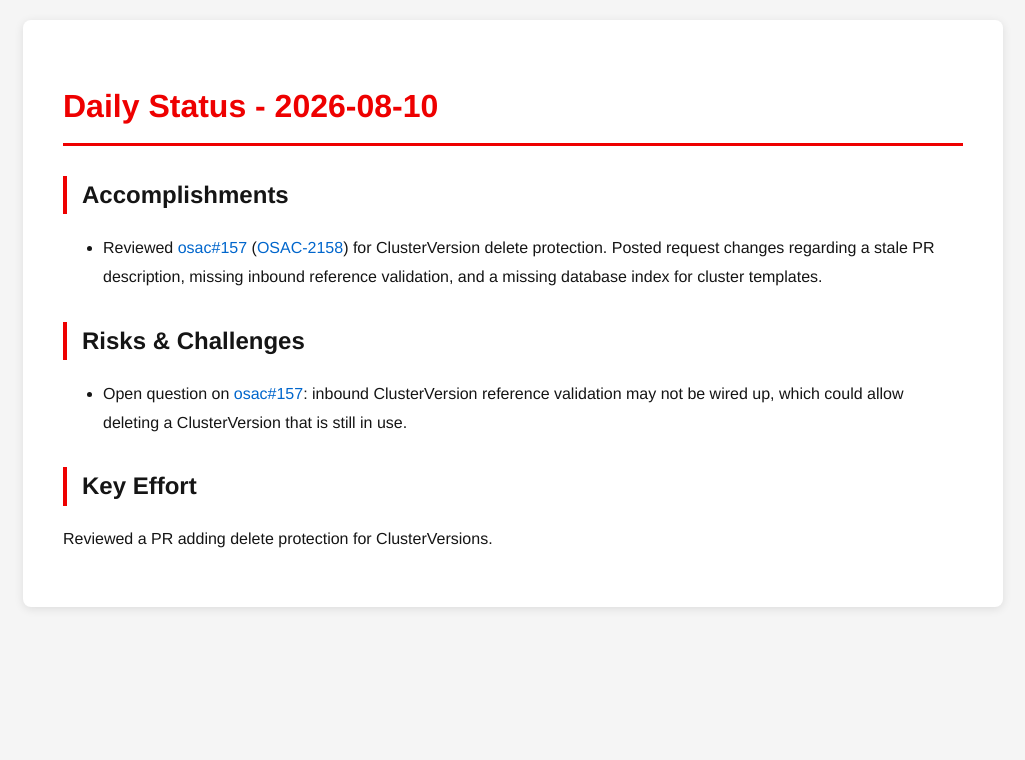
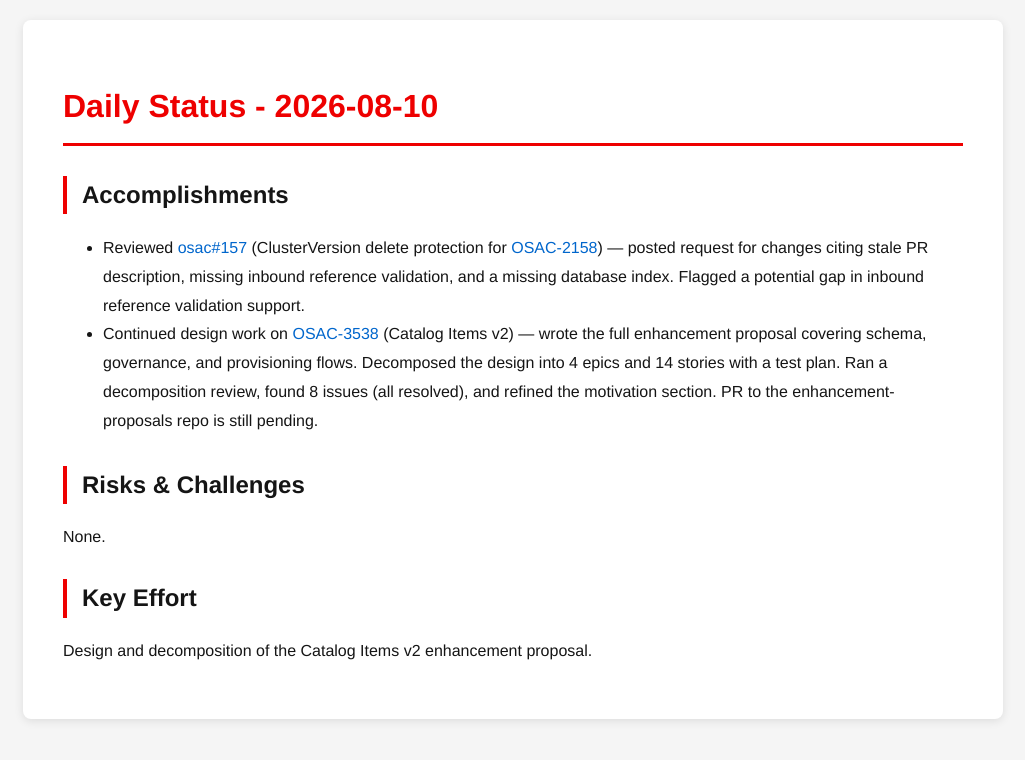
Before and after one commit to tzvatot/daily-status, a Jekyll site: the page built from 2026-08-10.md, in a window 1280 px wide. Shown: the top 760 px of the page, without its empty margins (127-1152 px from the left). Built offline with Jekyll 4.4.1, drawn with Linux system fonts in a browser that asks for light colours.

Commit message:
Daily status update - 2026-08-10

```diff
--- a/2026-08-10.md
+++ b/2026-08-10.md
@@ -7,10 +7,11 @@ date: 2026-08-10
 # Daily Status - 2026-08-10
 
 ## Accomplishments
-- Reviewed [osac#157](https://github.com/osac-project/osac/pull/157) ([OSAC-2158](https://redhat.atlassian.net/browse/OSAC-2158)) for ClusterVersion delete protection. Posted request changes regarding a stale PR description, missing inbound reference validation, and a missing database index for cluster templates.
+- Reviewed [osac#157](https://github.com/osac-project/osac/pull/157) (ClusterVersion delete protection for [OSAC-2158](https://redhat.atlassian.net/browse/OSAC-2158)) — posted request for changes citing stale PR description, missing inbound reference validation, and a missing database index. Flagged a potential gap in inbound reference validation support.
+- Continued design work on [OSAC-3538](https://redhat.atlassian.net/browse/OSAC-3538) (Catalog Items v2) — wrote the full enhancement proposal covering schema, governance, and provisioning flows. Decomposed the design into 4 epics and 14 stories with a test plan. Ran a decomposition review, found 8 issues (all resolved), and refined the motivation section. PR to the enhancement-proposals repo is still pending.
 
 ## Risks & Challenges
-- Open question on [osac#157](https://github.com/osac-project/osac/pull/157): inbound ClusterVersion reference validation may not be wired up, which could allow deleting a ClusterVersion that is still in use.
+None.
 
 ## Key Effort
-Reviewed a PR adding delete protection for ClusterVersions.
+Design and decomposition of the Catalog Items v2 enhancement proposal.
```
